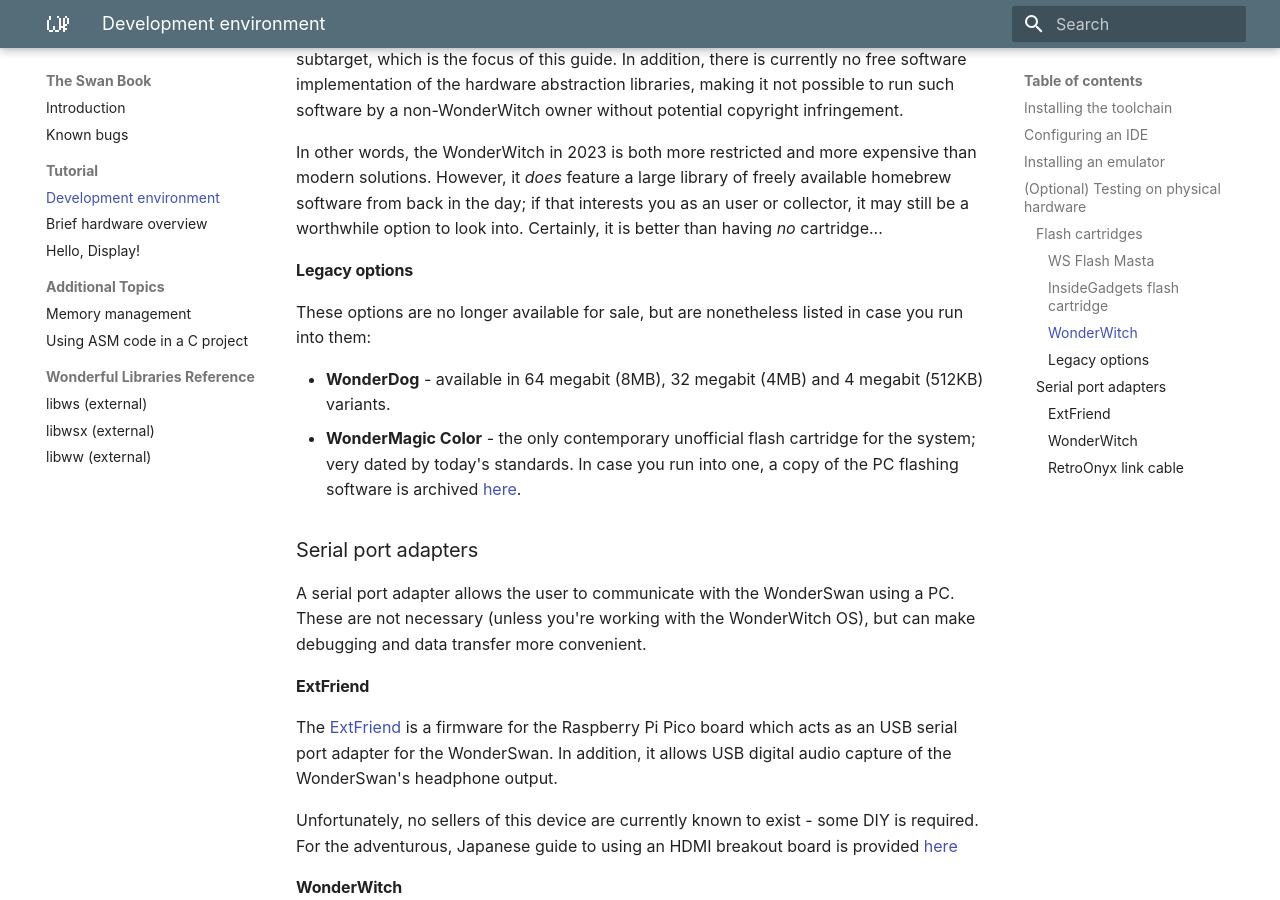
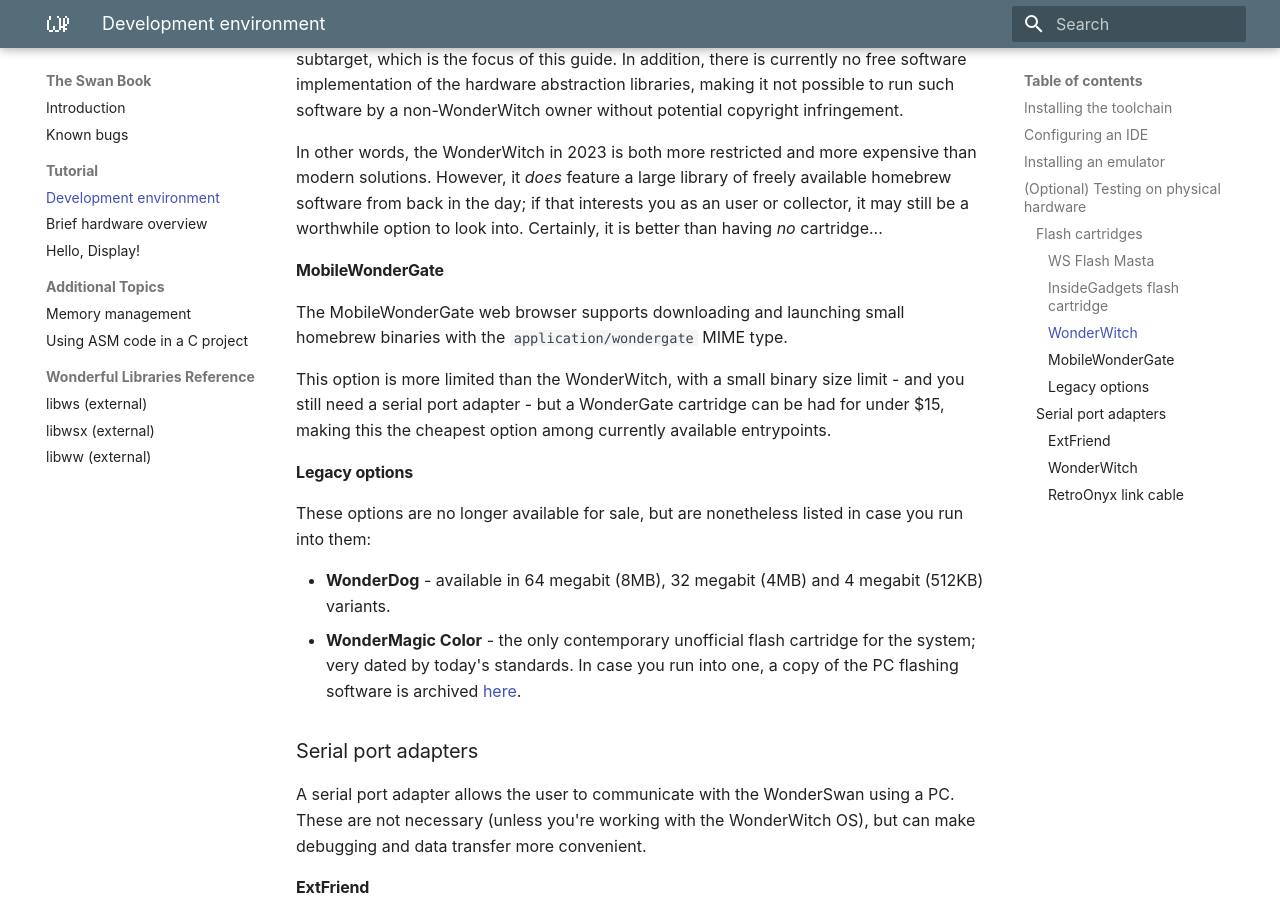
Before and after one commit to Alto-27/target-wswan-guide, an MkDocs documentation site: the page built from docs/tutorial/development-environment.md, in a window 1280 px wide and 900 px high, scrolled down 3088 px. Built offline with MkDocs 1.6.1 and Material for MkDocs 9.7.7, drawn with Linux system fonts in a browser that asks for light colours.

Commit message:
mention WonderGate option

```diff
--- a/docs/tutorial/development-environment.md
+++ b/docs/tutorial/development-environment.md
@@ -91,6 +91,13 @@ In addition, there is currently no free software implementation of the hardware
 In other words, the WonderWitch in 2023 is both more restricted and more expensive than modern solutions. However, it *does* feature a large library of freely available homebrew software from back in the day;
 if that interests you as an user or collector, it may still be a worthwhile option to look into. Certainly, it is better than having *no* cartridge...
 
+#### MobileWonderGate
+
+The MobileWonderGate web browser supports downloading and launching small homebrew binaries with the `application/wondergate` MIME type.
+
+This option is more limited than the WonderWitch, with a small binary size limit - and you still need a serial port adapter -
+but a WonderGate cartridge can be had for under $15, making this the cheapest option among currently available entrypoints.
+
 #### Legacy options
 
 These options are no longer available for sale, but are nonetheless listed in case you run into them:
```
